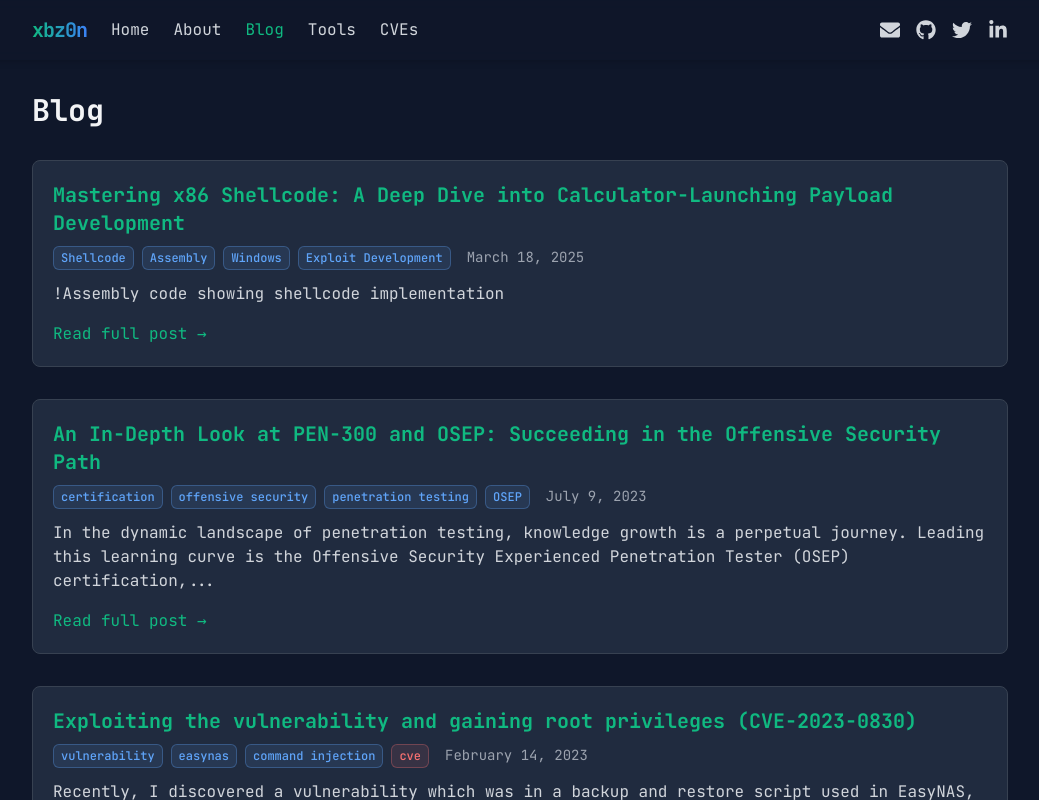
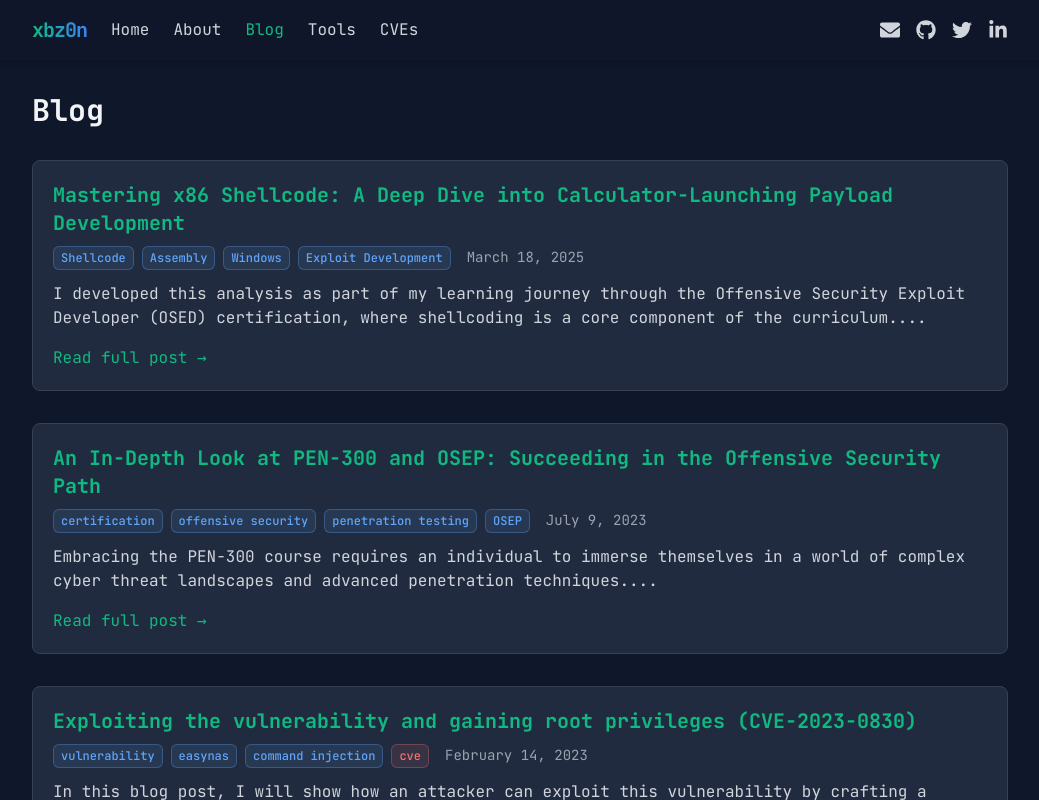
Before and after one commit to xbz0n/xbz0n.github.io, a Next.js app: page /blog in a window 1280 px wide. Shown: the top 800 px of the page, without its empty margins (120-1159 px from the left). Built offline with nearby package versions, Linux system fonts and the light colour scheme.

Commit message:
Fix blog excerpts to completely remove image references

```diff
--- a/pages/blog/index.js
+++ b/pages/blog/index.js
@@ -52,6 +52,12 @@ function cleanExcerpt(content) {
   // Remove headers (any number of # followed by a space)
   let clean = content.replace(/^#+\s.*$/gm, '');
 
+  // Remove entire lines that contain image markdown
+  clean = clean.replace(/^.*!\[.*\].*$/gm, '');
+
+  // Also remove any remaining image markdown
+  clean = clean.replace(/!\[.*?\]\(.*?\)/g, '');
+
   // Remove inline code formatting (backticks)
   clean = clean.replace(/`([^`]+)`/g, '$1');
 
@@ -63,9 +69,6 @@ function cleanExcerpt(content) {
 
   // Remove links
   clean = clean.replace(/\[([^\]]+)\]\([^)]+\)/g, '$1');
-
-  // Remove images - fix the regex to match both with and without alt text
-  clean = clean.replace(/!\[[^\]]*\]\([^)]+\)/g, '');
 
   // Remove blockquotes
   clean = clean.replace(/^>\s(.*)$/gm, '$1');
@@ -82,26 +85,31 @@ function generateExcerpt(content) {
   let cleaned = cleanExcerpt(content);
 
   // Split into paragraphs (sequences of non-empty lines)
-  const paragraphs = cleaned.split(/\n{2,}/).map(p => p.trim()).filter(p => p.length > 0);
+  const paragraphs = cleaned.split(/\n{2,}/)
+    .map(p => p.trim())
+    .filter(p => p.length > 0 && !p.includes('!['));
 
-  // Find the first real paragraph (skip potential titles and short phrases)
-  let startParagraph = 0;
-  // Skip paragraphs that are likely titles or just image captions
-  while (startParagraph < paragraphs.length &&
-         (paragraphs[startParagraph].length < 40 ||
-          paragraphs[startParagraph].includes('# ') ||
-          paragraphs[startParagraph].includes('## '))) {
-    startParagraph++;
+  // Skip the first paragraph for shellcode article as it's empty due to image
+  // Start from second actual paragraph for more meaningful text
+  let startParagraph = 1;
+
+  // If we don't have enough paragraphs, use the first non-empty one
+  if (paragraphs.length <= 1) {
+    startParagraph = 0;
   }
 
-  // If we've gone through all paragraphs, go back to the longest one we found
+  // Safety check - make sure we have a paragraph
   if (startParagraph >= paragraphs.length) {
-    const lengths = paragraphs.map(p => p.length);
-    startParagraph = lengths.indexOf(Math.max(...lengths));
+    startParagraph = 0;
   }
 
-  // Get the selected paragraph and ensure it's not too long for an excerpt
-  let excerpt = paragraphs[startParagraph] || '';
+  // Get the selected paragraph
+  let excerpt = paragraphs[startParagraph] || 'Read more...';
+
+  // Make sure excerpt isn't too short
+  if (excerpt.length < 40 && paragraphs.length > startParagraph + 1) {
+    excerpt = paragraphs[startParagraph + 1];
+  }
 
   // Truncate if necessary and add ellipsis
   if (excerpt.length > 200) {
@@ -112,7 +120,7 @@ function generateExcerpt(content) {
     } else {
       // If no sentence boundary found, truncate at a word boundary
       const lastSpace = excerpt.slice(0, 200).lastIndexOf(' ');
-      excerpt = excerpt.slice(0, lastSpace) + '...';
+      excerpt = excerpt.slice(0, lastSpace || 200) + '...';
     }
   }
 
```
